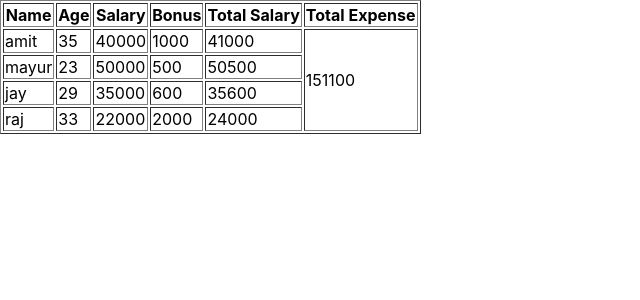
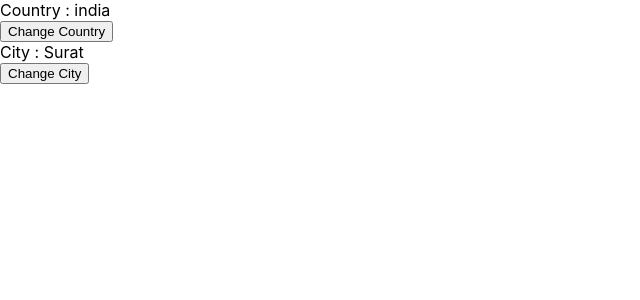
Before and after one commit to krishnakakadiya0/circlet, a React (Create React App) app: page / in a window 1280 px wide. Shown: the top 300 px of the page, without its empty margins (0-640 px from the left). Built offline with nearby package versions, Linux system fonts and the light colour scheme.

Commit message:
change city and country

```diff
--- a/src/App.js
+++ b/src/App.js
@@ -1,71 +1,12 @@
-import logo from "./logo.svg";
 import "./App.css";
+import City from "./containers/City/City";
+import Country from "./containers/Country/Country";
 
 function App() {
-  let data = [
-    {
-      name: "amit",
-      age: 35,
-      salary: 40000,
-      bonus: 1000,
-      status: true
-    },
-    {
-      name: "ajay",
-      age: 25,
-      salary: 38000,
-      bonus: 2000,
-      status: false
-    },
-    {
-      name: "mayur",
-      age: 23,
-      salary: 50000,
-      bonus: 500,
-      status: true
-    },
-    {
-      name: "jay",
-      age: 29,
-      salary: 35000,
-      bonus: 600,
-      status: true
-    },
-    {
-      name: "raj",
-      age: 33,
-      salary: 22000,
-      bonus: 2000,
-      status: true
-    }
-  ];
-  let filterData = data.filter((v, i) => v.status === true);
-  let totalExpense = filterData.reduce((ass,v,i) => ass + v.salary + v.bonus, 0);
   return (
     <>
-      <table border="1">
-        <tr>
-          <th>Name</th>
-          <th>Age</th>
-          <th>Salary</th>
-          <th>Bonus</th>
-          <th>Total Salary</th>
-          <th>Total Expense</th>
-        </tr>
-        {filterData.map(({name, age, salary, bonus}, i) => {
-          let totalSalary = salary + bonus;
-          return (
-            <tr>
-              <td>{name}</td>
-              <td>{age}</td>
-              <td>{salary}</td>
-              <td>{bonus}</td>
-              <td>{totalSalary}</td>
-              {i===0?<td rowspan = {filterData.length}>{totalExpense}</td>:null}
-            </tr>
-          );
-        })}
-      </table>
+      <Country />
+      <City />
     </>
   );
 }
--- /dev/null
+++ b/src/containers/City/City.js
@@ -0,0 +1,29 @@
+import React, { Component } from 'react';
+
+class City extends Component {
+
+    constructor(props) {
+        super(props);
+
+        this.state = {
+            city : "Surat"
+        }
+    }
+
+    changeCity = () => {
+        this.setState({
+            city : "Kerla"
+        })
+    }
+
+    render() {
+        return (
+            <>
+                <div>City : {this.state.city}</div>
+                <button onClick={() => this.changeCity()}>Change City</button>
+            </>
+        );
+    }
+}
+
+export default City;
--- /dev/null
+++ b/src/containers/Country/Country.js
@@ -0,0 +1,28 @@
+import React, { Component } from 'react';
+
+class Country extends Component {
+    constructor(props) {
+        super(props);
+
+        this.state = {
+            country : "india"
+        }
+    }
+
+    changeCountry = () => {
+        this.setState({
+            country : "UK"
+        })
+    }
+
+    render() {
+        return (
+            <>
+                <div>Country : {this.state.country}</div>
+                <button onClick={() => this.changeCountry()}>Change Country</button>
+            </>
+        );
+    }
+}
+
+export default Country;
```
